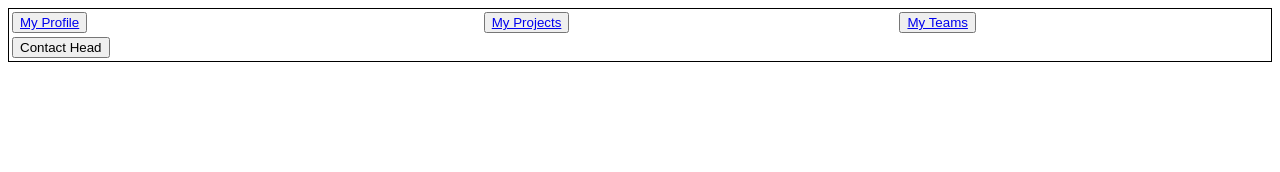
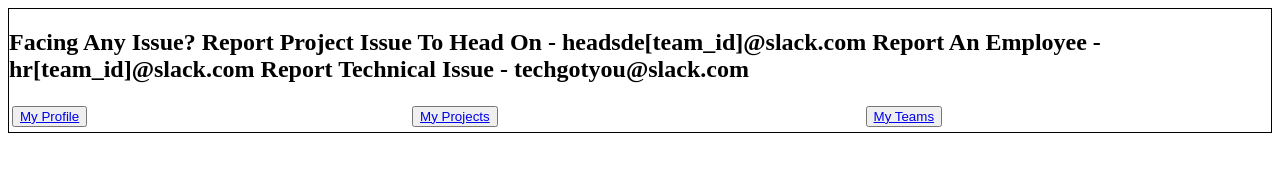
Before and after one commit to kushalp13/kushalp13.github.io, a plain HTML site: page head/home_page.html in a window 1280 px wide. Drawn offline with Linux system fonts and the light colour scheme.

Commit message:
Update home_page.html

```diff
--- a/head/home_page.html
+++ b/head/home_page.html
@@ -11,7 +11,12 @@
                   <td><button type="button"><a href="head/my_team.html">My Teams</a></button></td>
                 </tr>
                 <tr>
-                    <td><button type="button">Contact Head</button></td>
+                    <h2>
+                        Facing Any Issue?
+                        Report Project Issue To Head On - headsde[team_id]@slack.com
+                        Report An Employee - hr[team_id]@slack.com
+                        Report Technical Issue - techgotyou@slack.com
+                    </h2>
                 </tr>
               </table>
         </div>
```
